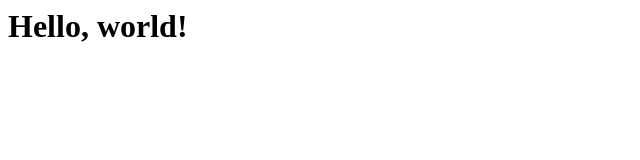
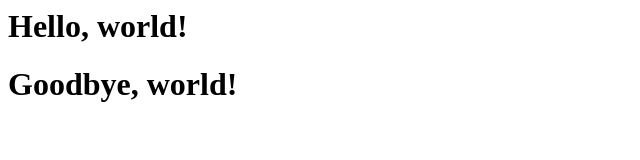
Before and after one commit to paperfoldist/thefoldist.github.io, a plain HTML site: page index.html in a window 1280 px wide. Shown: the whole page, without its empty margins (0-640 px from the left). Drawn offline with Linux system fonts and the light colour scheme.

Commit message:
Added another h1 element to index.html

```diff
--- a/index.html
+++ b/index.html
@@ -1 +1,2 @@
 <h1>Hello, world!</h1>
+<h1>Goodbye, world!</h1>
```
